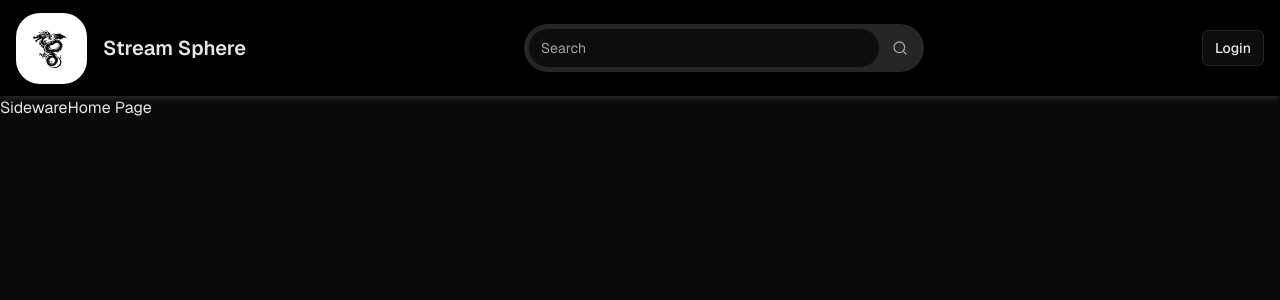
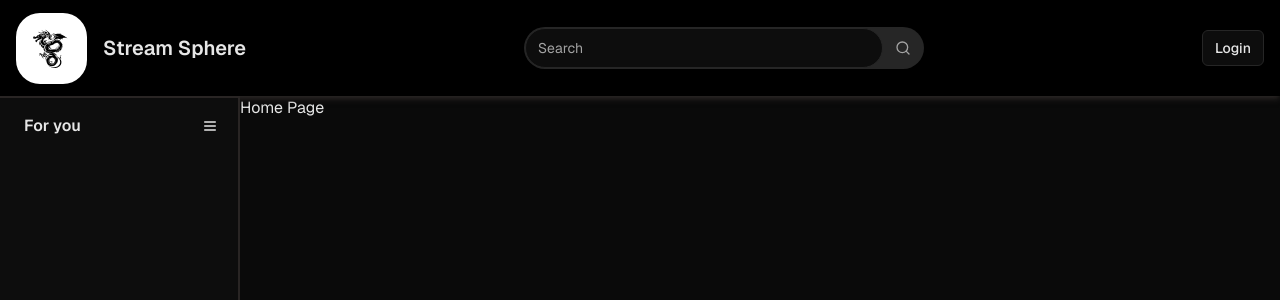
Before and after one commit to milanbhatiya59/StreamSphere, a Next.js app: page / in a window 1280 px wide. Shown: the top 300 px of the page. Built offline with nearby package versions, Linux system fonts and the light colour scheme; no server answers.

Commit message:
sidebar implemented

```diff
--- a/package.json
+++ b/package.json
@@ -13,6 +13,7 @@
     "@clerk/themes": "^2.2.2",
     "@prisma/client": "^6.0.1",
     "@radix-ui/react-slot": "^1.1.0",
+    "@radix-ui/react-tooltip": "^1.1.5",
     "class-variance-authority": "^0.7.1",
     "clsx": "^2.1.1",
     "lucide-react": "^0.468.0",
@@ -23,7 +24,9 @@
     "react-dom": "^19.0.0",
     "svix": "^1.44.0",
     "tailwind-merge": "^2.5.5",
-    "tailwindcss-animate": "^1.0.7"
+    "tailwindcss-animate": "^1.0.7",
+    "usehooks-ts": "^3.1.0",
+    "zustand": "^5.0.2"
   },
   "devDependencies": {
     "@eslint/eslintrc": "^3",
--- /dev/null
+++ b/src/app/(browse)/_components/container.tsx
@@ -0,0 +1,35 @@
+"use client";
+
+import { use, useEffect } from "react";
+import { useMediaQuery } from "usehooks-ts";
+
+import { cn } from "@/lib/utils";
+import { useSidebar } from "@/store/use-sidebar";
+
+interface ContainerProps {
+    children: React.ReactNode;
+}
+
+export function Container({ children }: ContainerProps) {
+
+    const matches = useMediaQuery("(max-width: 1024px)");
+
+    const { collapsed, onCollapse, onExpand } = useSidebar((state) => state);
+
+    useEffect(() => {
+        if (matches) {
+            onCollapse();
+        } else {
+            onExpand();
+        }
+    }, [matches, onCollapse, onExpand]);
+
+
+    return (
+        <div className={cn("flex-1 ",
+            collapsed ? "ml-[70px]" : "ml-[70px] lg:ml-60"
+        )}>
+            {children}
+        </div>
+    );
+}
--- a/src/app/(browse)/_components/navbar/search.tsx
+++ b/src/app/(browse)/_components/navbar/search.tsx
@@ -37,7 +37,7 @@
   return (
     <form
       onSubmit={onSubmit}
-      className="relative w-full md:w-[400px] flex items-center bg-neutral-800 p-1 rounded-full transition"
+      className="relative w-full md:w-[400px] flex items-center bg-neutral-800 p-[1px] rounded-full transition"
     >
       <Input
         value={value}
--- a/src/app/(browse)/_components/sidebar/index.tsx
+++ b/src/app/(browse)/_components/sidebar/index.tsx
@@ -1,3 +1,10 @@
+import { Toggle } from "./toggle";
+import { Wrapper } from "./wrapper";
+
 export function Sidebar() {
-  return <div>Sideware</div>;
+  return (
+    <Wrapper>
+      <Toggle />
+    </Wrapper>
+  );
 }
--- /dev/null
+++ b/src/app/(browse)/_components/sidebar/toggle.tsx
@@ -0,0 +1,49 @@
+"use client";
+
+import { Menu } from "lucide-react";
+
+import { Button } from "@/components/ui/button";
+import { useSidebar } from "@/store/use-sidebar";
+import { Hint } from "@/components/hint";
+
+
+export function Toggle() {
+  const { collapsed, onExpand, onCollapse } = useSidebar((state) => state);
+
+  const label = collapsed ? "Expand" : "Collapse";
+
+  return (
+    <>
+      {collapsed && (
+        <div className="hidden lg:flex w-full items-center justify-center pt-4 mb-4">
+          <Hint label={label} side="right" asChild>
+            <Button
+              className="h-auto p-2 stroke-2"
+              onClick={onExpand}
+              variant="ghost"
+            >
+              <Menu className="h-6 w-6" />
+            </Button>
+          </Hint>
+        </div >
+      )
+      }
+      {
+        !collapsed && (
+          <div className="p-3 pl-6 mb-2 flex items-center w-full">
+            <p className="font-semibold">For you</p>
+            <Hint label={label} side="right" asChild>
+              <Button
+                className="h-auto p-2 ml-auto stroke-2"
+                onClick={onCollapse}
+                variant="ghost"
+              >
+                <Menu className="h-6 w-6 " />
+              </Button>
+            </Hint>
+          </div>
+        )
+      }
+    </>
+  );
+}
--- /dev/null
+++ b/src/app/(browse)/_components/sidebar/wrapper.tsx
@@ -0,0 +1,22 @@
+"use client";
+
+import { useSidebar } from "@/store/use-sidebar";
+import { cn } from "@/lib/utils";
+
+interface WrapperProps {
+  children: React.ReactNode;
+}
+
+export function Wrapper({ children }: WrapperProps) {
+  const { collapsed } = useSidebar((state) => state);
+  return (
+    <aside
+      className={cn(
+        "fixed left-0 flex flex-col w-60 h-full bg-background border-r-2 border-t-2 border-stone-800 z-50",
+        collapsed && "w-[70px]"
+      )}
+    >
+      {children}
+    </aside>
+  );
+}
--- a/src/app/(browse)/layout.tsx
+++ b/src/app/(browse)/layout.tsx
@@ -1,5 +1,6 @@
 import { Navbar } from "@/app/(browse)/_components/navbar/index";
 import { Sidebar } from "@/app/(browse)/_components/sidebar/index";
+import { Container } from "@/app/(browse)/_components/container";
 
 export default function BrowseLayout({
   children,
@@ -11,7 +12,9 @@
       <Navbar />
       <div className="flex h-full pt-24">
         <Sidebar />
-        {children}
+        <Container>
+          {children}
+        </Container>
       </div>
     </>
   );
--- /dev/null
+++ b/src/components/hint.tsx
@@ -0,0 +1,27 @@
+import {
+  Tooltip,
+  TooltipContent,
+  TooltipProvider,
+  TooltipTrigger,
+} from "@/components/ui/tooltip";
+
+interface HintProps {
+  label: string;
+  children: React.ReactNode;
+  asChild?: boolean;
+  side?: "top" | "bottom" | "left" | "right";
+  align?: "start" | "center" | "end";
+}
+
+export const Hint = ({ label, children, asChild, side, align }: HintProps) => {
+  return (
+    <TooltipProvider>
+      <Tooltip delayDuration={0}>
+        <TooltipTrigger asChild={asChild}>{children}</TooltipTrigger>
+        <TooltipContent side={side} align={align} className="text-black bg-white">
+          <p className="font-semibold">{label}</p>
+        </TooltipContent>
+      </Tooltip>
+    </TooltipProvider>
+  );
+};
--- /dev/null
+++ b/src/components/ui/tooltip.tsx
@@ -0,0 +1,30 @@
+"use client"
+
+import * as React from "react"
+import * as TooltipPrimitive from "@radix-ui/react-tooltip"
+
+import { cn } from "@/lib/utils"
+
+const TooltipProvider = TooltipPrimitive.Provider
+
+const Tooltip = TooltipPrimitive.Root
+
+const TooltipTrigger = TooltipPrimitive.Trigger
+
+const TooltipContent = React.forwardRef<
+  React.ElementRef<typeof TooltipPrimitive.Content>,
+  React.ComponentPropsWithoutRef<typeof TooltipPrimitive.Content>
+>(({ className, sideOffset = 4, ...props }, ref) => (
+  <TooltipPrimitive.Content
+    ref={ref}
+    sideOffset={sideOffset}
+    className={cn(
+      "z-50 overflow-hidden rounded-md border bg-popover px-3 py-1.5 text-sm text-popover-foreground shadow-md animate-in fade-in-0 zoom-in-95 data-[state=closed]:animate-out data-[state=closed]:fade-out-0 data-[state=closed]:zoom-out-95 data-[side=bottom]:slide-in-from-top-2 data-[side=left]:slide-in-from-right-2 data-[side=right]:slide-in-from-left-2 data-[side=top]:slide-in-from-bottom-2",
+      className
+    )}
+    {...props}
+  />
+))
+TooltipContent.displayName = TooltipPrimitive.Content.displayName
+
+export { Tooltip, TooltipTrigger, TooltipContent, TooltipProvider }
--- /dev/null
+++ b/src/store/use-sidebar.ts
@@ -0,0 +1,13 @@
+import { create } from "zustand";
+
+interface SidebarStore {
+  collapsed: boolean;
+  onExpand: () => void;
+  onCollapse: () => void;
+}
+
+export const useSidebar = create<SidebarStore>((set) => ({
+  collapsed: false,
+  onExpand: () => set(() => ({ collapsed: false })),
+  onCollapse: () => set(() => ({ collapsed: true })),
+}));
```
Also changed, not shown: 1 other file (tests, documents, lock files or other folders).
